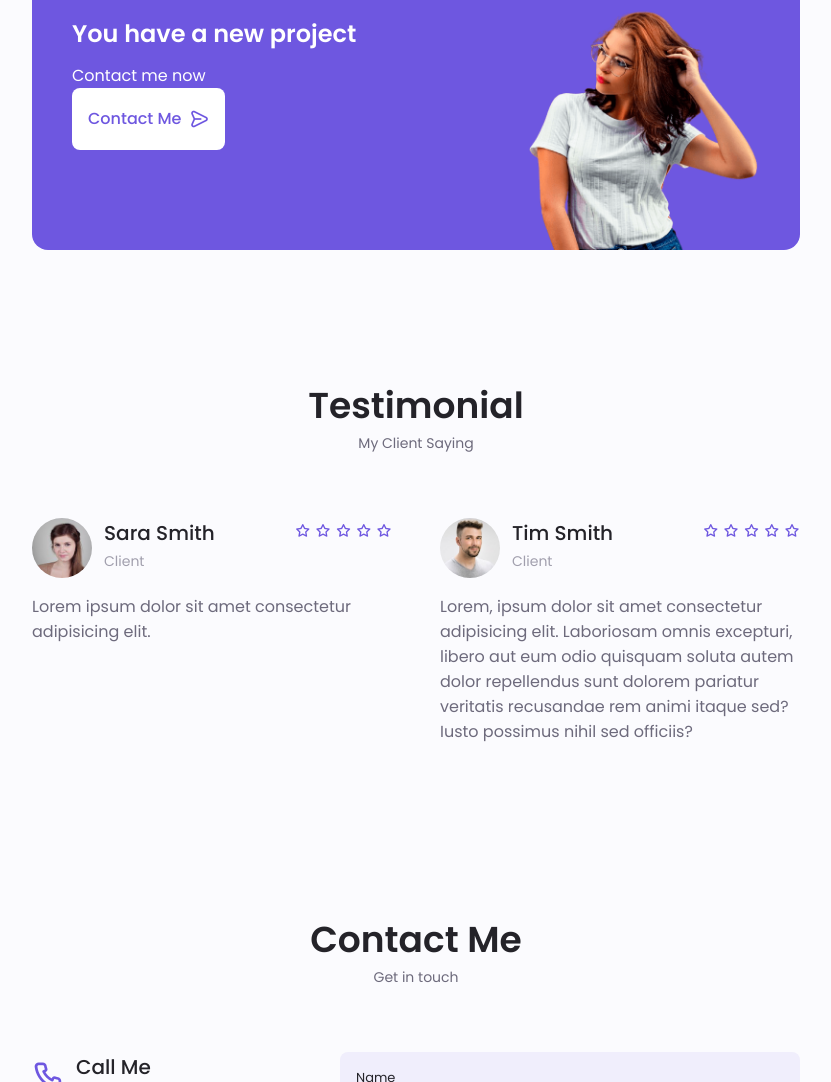
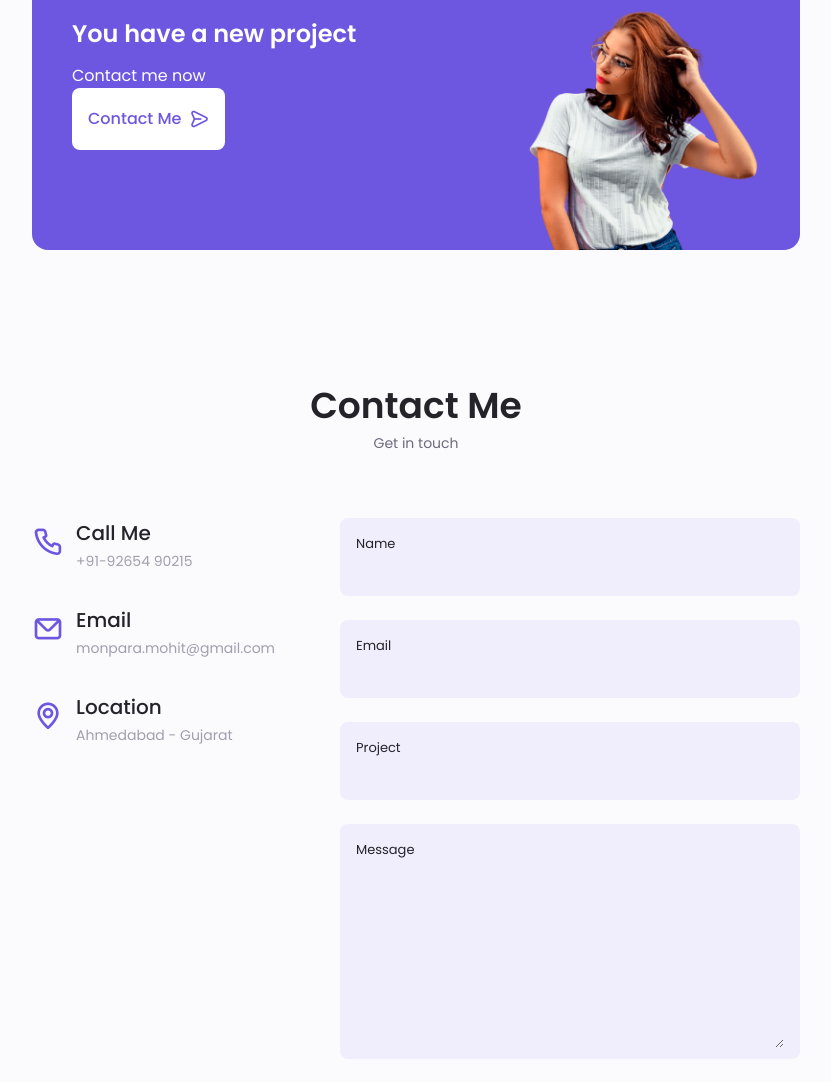
Before and after one commit to mohit-monpara/my_portfolio, a plain HTML site: page index.html in a window 1280 px wide. Shown: the part 4319-5401 px from the top of the page, without its empty margins (224-1055 px from the left). Drawn offline with nearby package versions, Linux system fonts and the light colour scheme.

Commit message:
Testimonial Commented

```diff
--- a/index.html
+++ b/index.html
@@ -679,87 +679,6 @@
       </div>
     </section>
 
-    <!--==================== TESTIMONIAL ====================-->
-    <section class="testimonial section">
-      <h2 class="section__title">Testimonial</h2>
-      <span class="section__subtitle">My Client Saying</span>
-      <div class="testimonial__container container swiper-container">
-        <div class="swiper-wrapper">
-          <!--==================== TESTIMONIAL 1 ====================-->
-          <div class="testimonial__content swiper-slide">
-            <div class="testimonial__data">
-              <div class="testimonial__header">
-                <img src="assets/img/testimonial1.jpg" alt="" class="testimonial__img">
-
-                <div>
-                  <h3 class="testimonial__name">Sara Smith</h3>
-                  <span class="testimonial__client">Client</span>
-                </div>
-              </div>
-
-              <div>
-                <i class="uil uil-star testimonial__icon-star"></i>
-                <i class="uil uil-star testimonial__icon-star"></i>
-                <i class="uil uil-star testimonial__icon-star"></i>
-                <i class="uil uil-star testimonial__icon-star"></i>
-                <i class="uil uil-star testimonial__icon-star"></i>
-              </div>
-            </div>
-
-            <p class="testimonial__description">Lorem ipsum dolor sit amet consectetur adipisicing elit. </p>
-          </div>
-
-          <!--==================== TESTIMONIAL 2 ====================-->
-          <div class="testimonial__content swiper-slide">
-            <div class="testimonial__data">
-              <div class="testimonial__header">
-                <img src="assets/img/testimonial2.jpg" alt="" class="testimonial__img">
-
-                <div>
-                  <h3 class="testimonial__name">Tim Smith</h3>
-                  <span class="testimonial__client">Client</span>
-                </div>
-              </div>
-
-              <div>
-                <i class="uil uil-star testimonial__icon-star"></i>
-                <i class="uil uil-star testimonial__icon-star"></i>
-                <i class="uil uil-star testimonial__icon-star"></i>
-                <i class="uil uil-star testimonial__icon-star"></i>
-                <i class="uil uil-star testimonial__icon-star"></i>
-              </div>
-            </div>
-
-            <p class="testimonial__description">Lorem, ipsum dolor sit amet consectetur adipisicing elit. Laboriosam omnis excepturi, libero aut eum odio quisquam soluta autem dolor repellendus sunt dolorem pariatur veritatis recusandae rem animi itaque sed? Iusto possimus nihil sed officiis? </p>
-          </div>
-
-          <!--==================== TESTIMONIAL 3 ====================-->
-          <div class="testimonial__content swiper-slide">
-            <div class="testimonial__data">
-              <div class="testimonial__header">
-                <img src="assets/img/testimonial3.jpg" alt="" class="testimonial__img">
-
-                <div>
-                  <h3 class="testimonial__name">Barbara Smith</h3>
-                  <span class="testimonial__client">Client</span>
-                </div>
-              </div>
-
-              <div>
-                <i class="uil uil-star testimonial__icon-star"></i>
-                <i class="uil uil-star testimonial__icon-star"></i>
-                <i class="uil uil-star testimonial__icon-star"></i>
-                <i class="uil uil-star testimonial__icon-star"></i>
-                <i class="uil uil-star testimonial__icon-star"></i>
-              </div>
-            </div>
-
-            <p class="testimonial__description">Lorem ipsum dolor sit amet consectetur adipisicing elit. Lorem ipsum dolor sit amet consectetur adipisicing elit. Assumenda maiores, numquam nostrum iste voluptas quasi necessitatibus odio aut optio ea? </p>
-          </div>
-        </div>
-        <div class="swiper-pagination swiper-pagination-testimonial"></div>
-      </div>
-    </section>
 
     <!--==================== CONTACT ME ====================-->
     <section class="contact section" id="contact">
```
